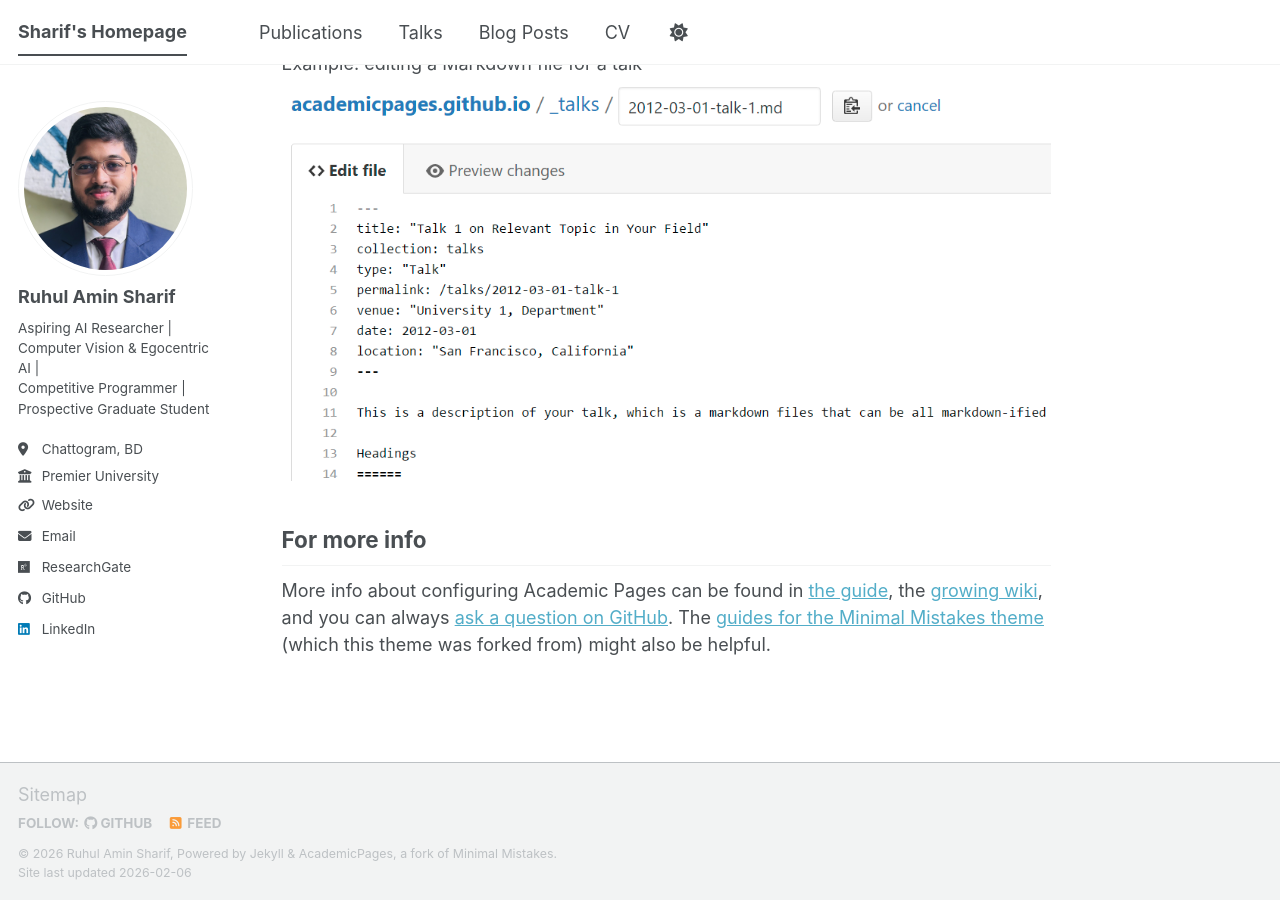
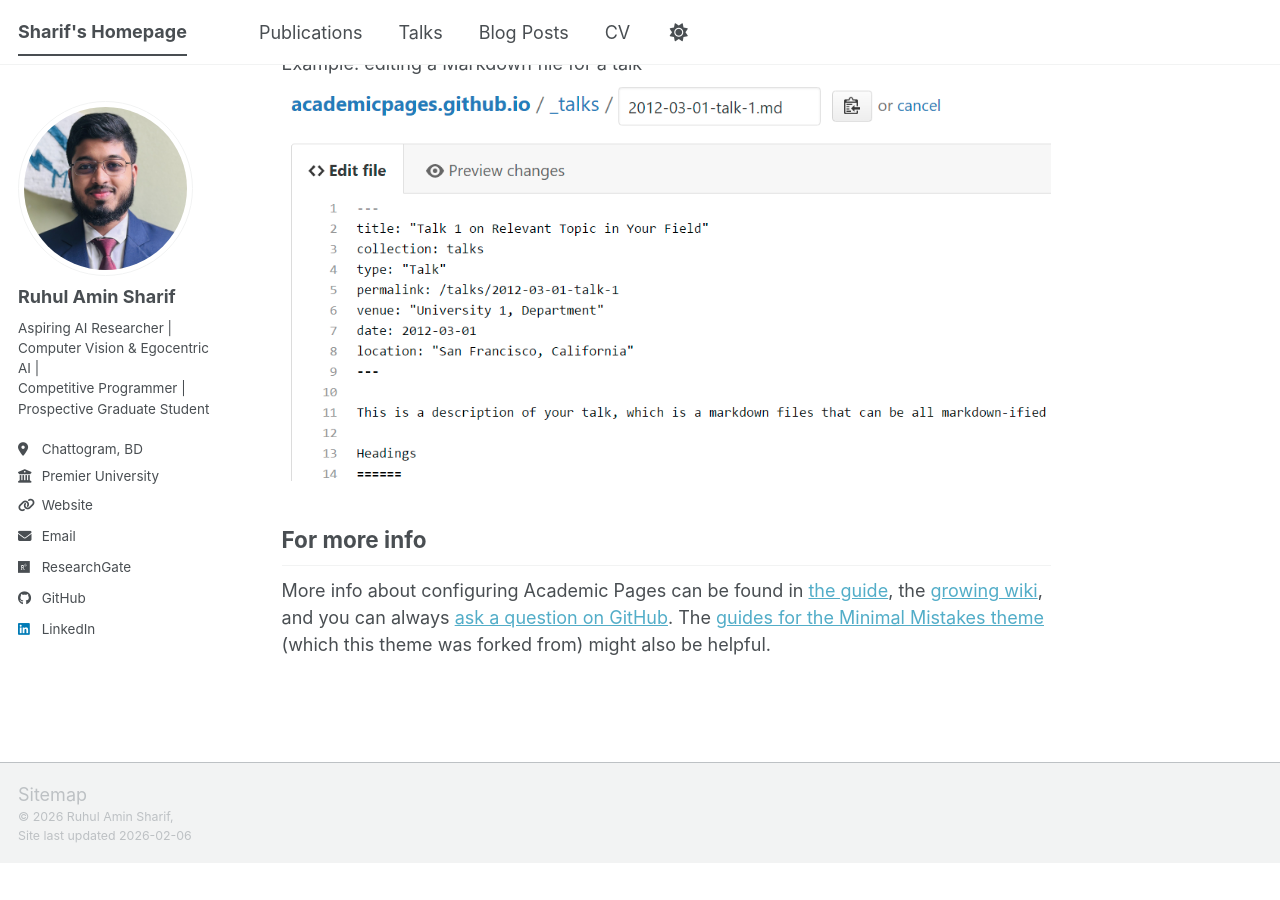
Before and after one commit to RuhulAminSharif/ruhulaminsharif.github.io, a Jekyll site: the page built from _pages/about.md, in a window 1280 px wide and 900 px high, scrolled down 2720 px. Built offline with Jekyll 4.4.1, drawn with Linux system fonts in a browser that asks for light colours; a script bundle is joined from its source files by our own code; library files that are not in the unit come from our copies; after the commit the page ends 3583 px from its top, so only the background shows below that.

Commit message:
feat: footer changed

```diff
--- a/_includes/footer.html
+++ b/_includes/footer.html
@@ -1,6 +1,6 @@
 {% include base_path %}
 
-{% if site.author.github or site.author.bitbucket or site.atom_feed.hide != true %}
+<!-- {% if site.author.github or site.author.bitbucket or site.atom_feed.hide != true %}
 <div class="page__footer-follow">
   <ul class="social-icons">
     {% if site.data.ui-text[site.locale].follow_label %}
@@ -17,9 +17,9 @@
     {% endif %}
   </ul>
 </div>
-{% endif %}
+{% endif %} -->
 
 <div class="page__footer-copyright">
-  &copy; {{ site.time | date: '%Y' }} {{ site.name | default: site.title }}, {{ site.data.ui-text[site.locale].powered_by | default: "Powered by" }} <a href="https://jekyllrb.com" rel="nofollow">Jekyll</a> &amp; <a href="https://github.com/academicpages/academicpages.github.io">AcademicPages</a>, a fork of <a href="https://mademistakes.com/work/minimal-mistakes-jekyll-theme/" rel="nofollow">Minimal Mistakes</a>.<br />
+  &copy; {{ site.time | date: '%Y' }} {{ site.name | default: site.title }}, <br />
   Site last updated {{ "now" | date: '%Y-%m-%d' }}
 </div>
```
